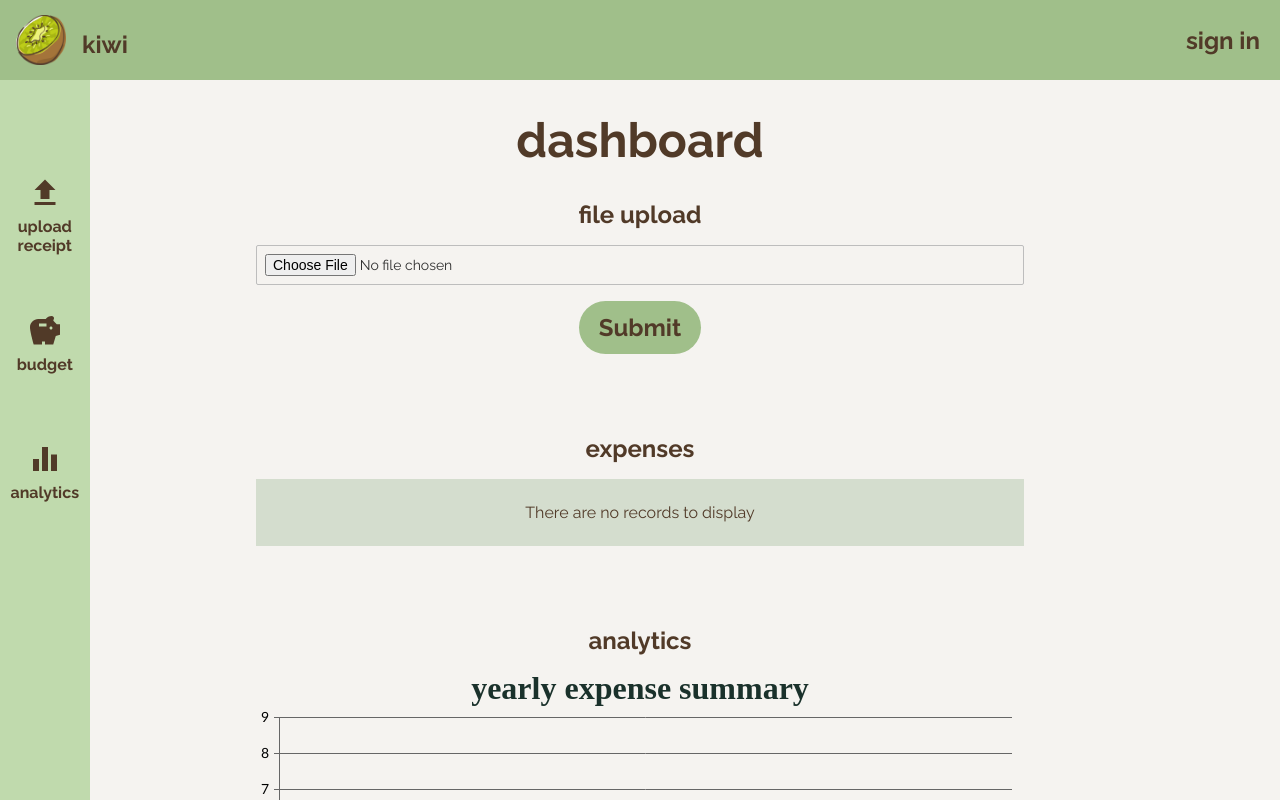
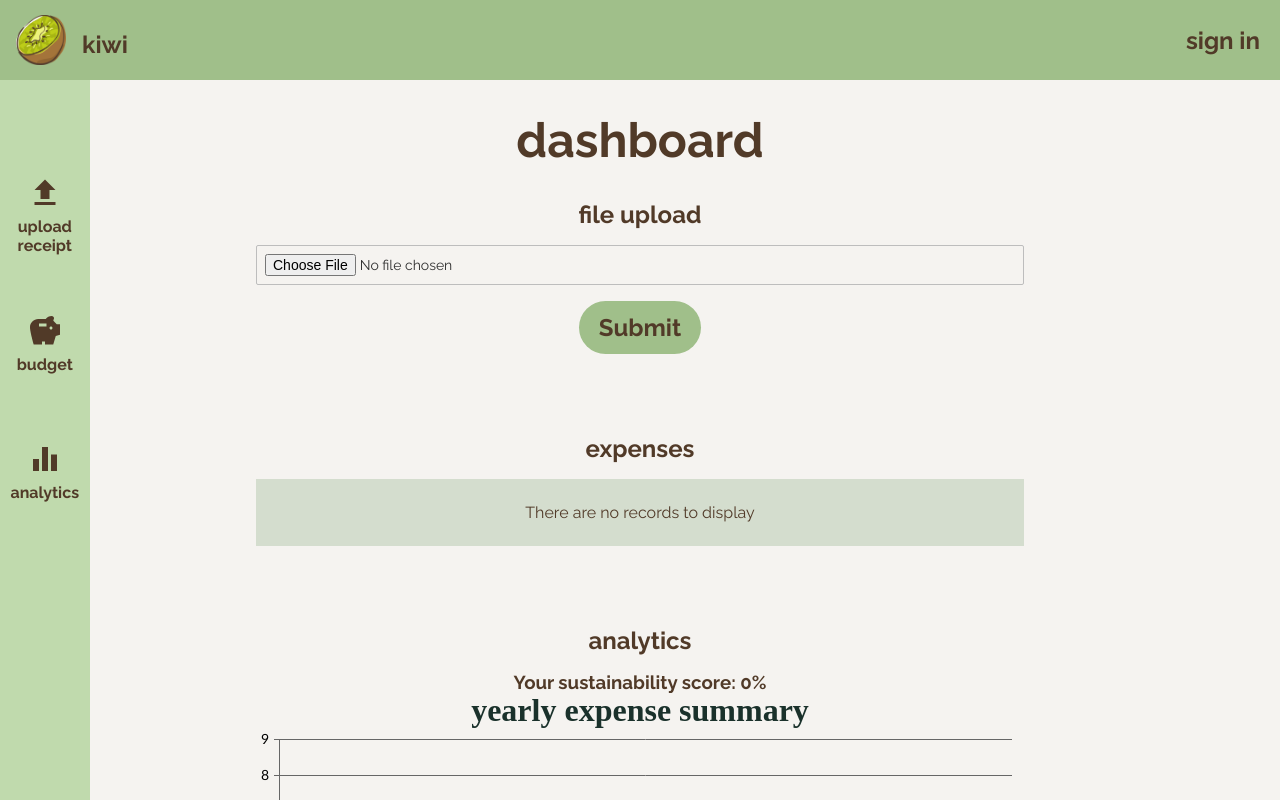
Before and after one commit to jadekeegan/kiwi, a React (Create React App) app: page /dashboard/1 in a window 1280 px wide. Shown: the top 800 px of the page. Built offline with nearby package versions, Linux system fonts and the light colour scheme.

Commit message:
sustainability metric

```diff
--- a/src/components/dashboard.component.js
+++ b/src/components/dashboard.component.js
@@ -12,6 +12,8 @@ var CanvasJSChart = CanvasJSReact.CanvasJSChart;
 
 let tableData = []
 let chartData = [0, 0, 0, 0, 0, 0, 0, 0, 0, 0, 0, 0]
+let sustainabilityCounter = 0;
+let sustainabilityTotal = 0;
 
 const Dashboard = () => {
   const [selectedFile, setSelectedFile] = useState();
@@ -119,6 +121,9 @@ const Dashboard = () => {
       let sustainability = "Unavailable"
       if (response.data[0]) {
         sustainability = response.data[0].environment_level
+        sustainabilityCounter +=1;
+        sustainabilityTotal += response.data[0].environment_score
+
       }
       tableData.push({
         date: date.toLocaleDateString() ?? "N/A",
@@ -162,6 +167,7 @@ const Dashboard = () => {
 
       <section id="analytics-section">
         <h2>analytics</h2>
+        <h3>Your sustainability score: {sustainabilityTotal/sustainabilityCounter/10 || 0}%</h3>
         <CanvasJSChart options={options} />
       </section>
       <img src={chart} />
```
